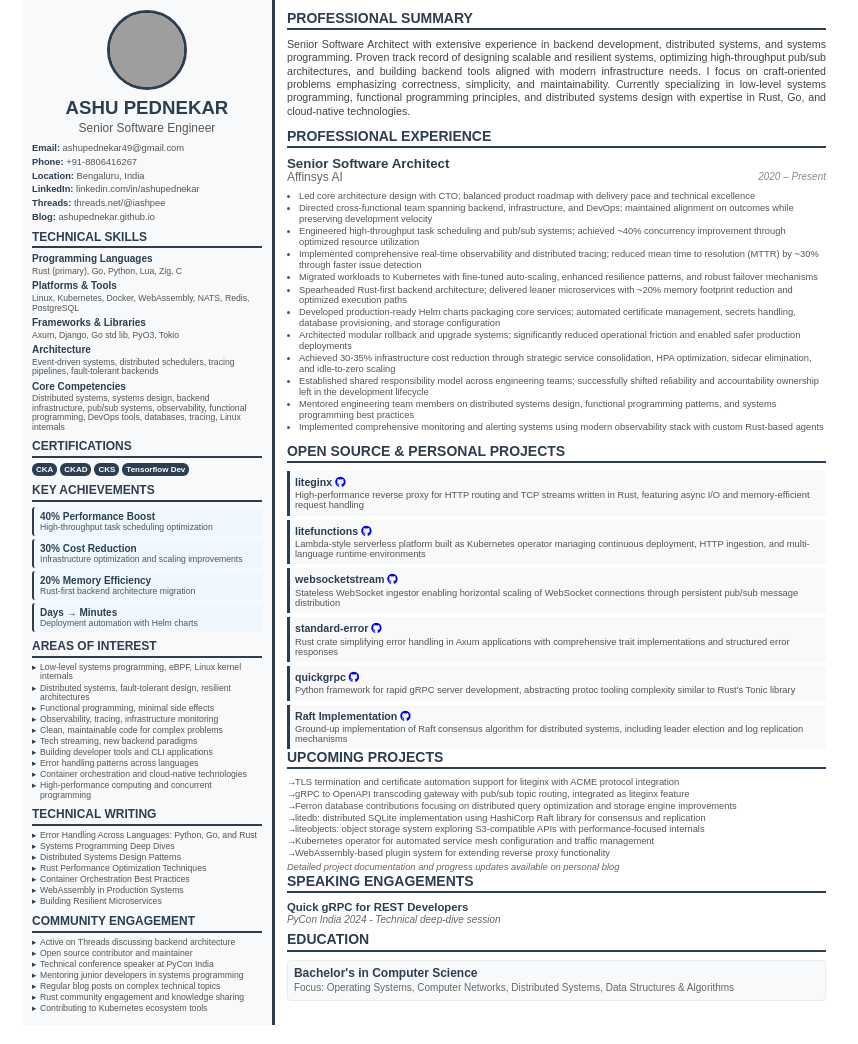
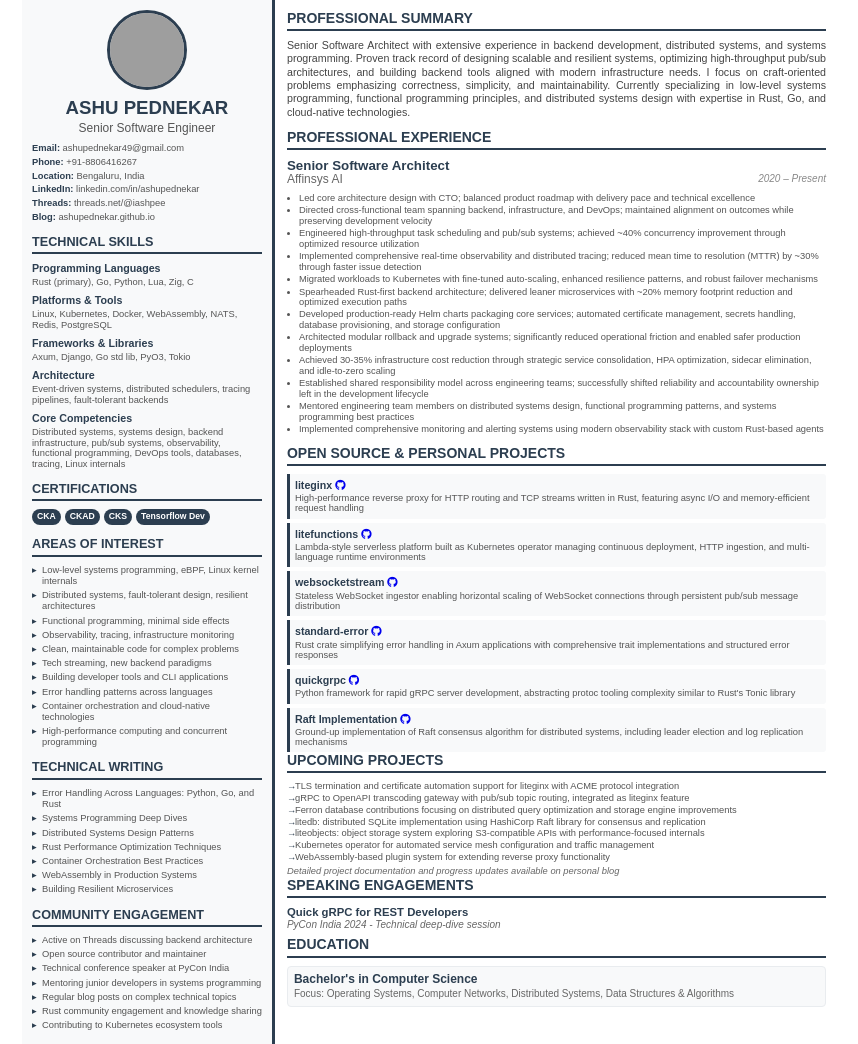
Before and after one commit to ashupednekar/resume, a plain HTML site: page index.html in a window 1280 px wide. Shown: the whole page, without its empty margins (210-1068 px from the left). Drawn offline with Linux system fonts and the light colour scheme; grey boxes are pictures that could not be loaded.

Commit message:
chore: updated html

```diff
--- a/index.html
+++ b/index.html
@@ -90,12 +90,12 @@
         }
 
         .section-title {
-            font-size: 9pt;
+            font-size: 9.5pt;
             font-weight: bold;
             color: #2c3e50;
             text-transform: uppercase;
-            margin: 8px 0 5px 0;
-            padding-bottom: 2px;
+            margin: 12px 0 8px 0;
+            padding-bottom: 3px;
             border-bottom: 2px solid #2c3e50;
         }
 
@@ -105,37 +105,37 @@
         }
 
         .skills-section {
-            margin-bottom: 8px;
+            margin-bottom: 12px;
         }
 
         .skill-category {
-            font-size: 7.5pt;
+            font-size: 8pt;
             font-weight: bold;
             color: #2c3e50;
-            margin: 4px 0 2px 0;
+            margin: 6px 0 3px 0;
         }
 
         .skill-list {
-            font-size: 6.5pt;
+            font-size: 7pt;
             color: #555;
-            line-height: 1.1;
-            margin-bottom: 3px;
+            line-height: 1.15;
+            margin-bottom: 4px;
         }
 
         .certifications {
             display: flex;
             flex-wrap: wrap;
-            gap: 3px;
-            margin-top: 4px;
-            margin-bottom: 6px;
+            gap: 4px;
+            margin-top: 6px;
+            margin-bottom: 10px;
         }
 
         .cert-badge {
             background: #2c3e50;
             color: white;
-            padding: 2px 4px;
-            border-radius: 6px;
-            font-size: 6pt;
+            padding: 3px 5px;
+            border-radius: 8px;
+            font-size: 6.5pt;
             font-weight: bold;
         }
 
@@ -145,12 +145,12 @@
         }
 
         .interests li {
-            font-size: 6.5pt;
+            font-size: 7pt;
             color: #555;
-            margin-bottom: 1.5px;
-            padding-left: 8px;
+            margin-bottom: 3px;
+            padding-left: 10px;
             position: relative;
-            line-height: 1.1;
+            line-height: 1.2;
         }
 
         .interests li:before {
@@ -435,25 +435,7 @@
                 <span class="cert-badge">Tensorflow Dev</span>
             </div>
 
-            <div class="section-title">Key Achievements</div>
-            <div class="achievements">
-                <div class="achievement-item">
-                    <div class="achievement-metric">40% Performance Boost</div>
-                    <div class="achievement-desc">High-throughput task scheduling optimization</div>
-                </div>
-                <div class="achievement-item">
-                    <div class="achievement-metric">30% Cost Reduction</div>
-                    <div class="achievement-desc">Infrastructure optimization and scaling improvements</div>
-                </div>
-                <div class="achievement-item">
-                    <div class="achievement-metric">20% Memory Efficiency</div>
-                    <div class="achievement-desc">Rust-first backend architecture migration</div>
-                </div>
-                <div class="achievement-item">
-                    <div class="achievement-metric">Days → Minutes</div>
-                    <div class="achievement-desc">Deployment automation with Helm charts</div>
-                </div>
-            </div>
+
 
             <div class="section-title">Areas of Interest</div>
             <div class="interests">
```
